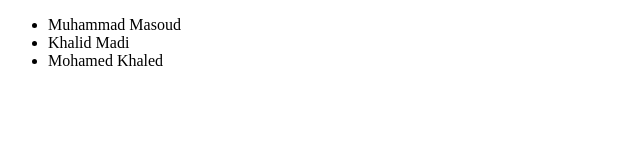
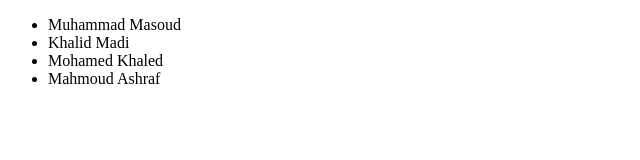
Before and after one commit to muhammadmasoud/gitLab, a plain HTML site: page index.html in a window 1280 px wide. Shown: the whole page, without its empty margins (0-640 px from the left). Drawn offline with Linux system fonts and the light colour scheme.

Commit message:
Mahmoud Ashraf had been added

```diff
--- a/index.html
+++ b/index.html
@@ -10,6 +10,7 @@
         <li>Muhammad Masoud</li>
         <li>Khalid Madi</li>
         <li>Mohamed Khaled</li>
+        <li>Mahmoud Ashraf</li>
     </ul>
 </body>
 </html>
```
